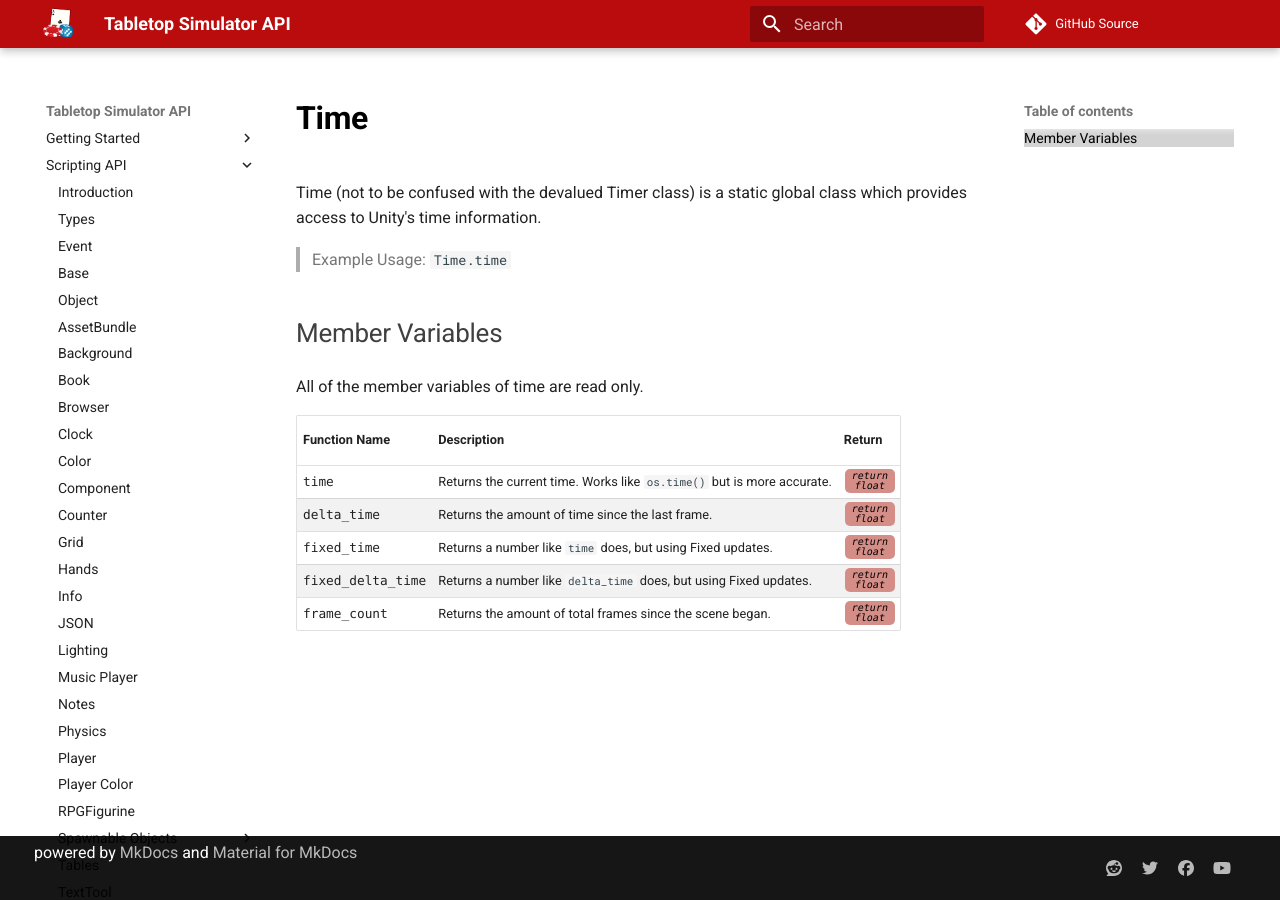
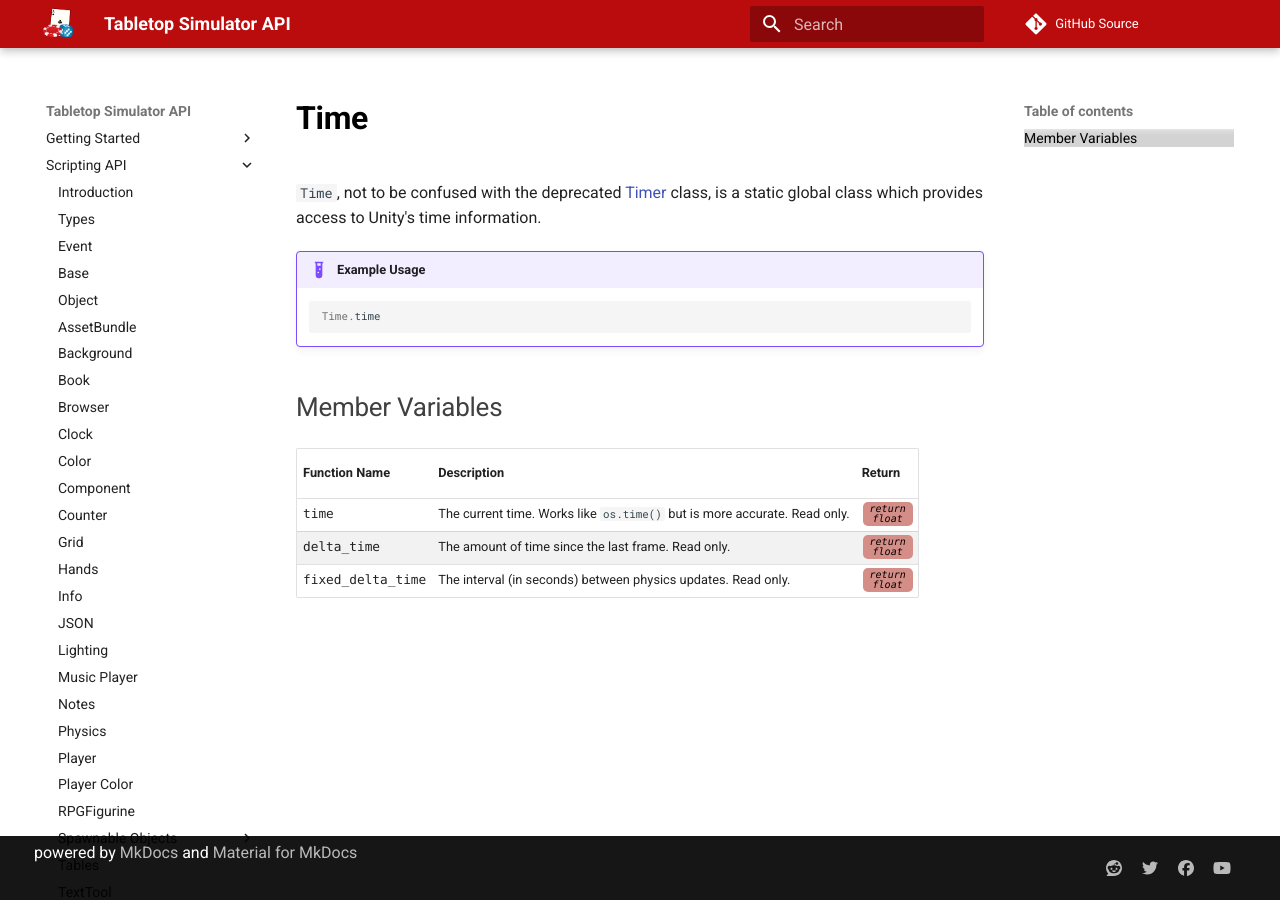
Before and after one commit to Berserk-Games/Tabletop-Simulator-API, an MkDocs documentation site: the page built from docs/time.md, in a window 1280 px wide. Built offline with MkDocs 1.6.1 and Material for MkDocs 9.7.7, drawn with Linux system fonts in a browser that asks for light colours; comment, search, counter and statistics services are not loaded.

Commit message:
Improved Time docs

````diff
--- a/docs/time.md
+++ b/docs/time.md
@@ -1,14 +1,16 @@
-Time (not to be confused with the devalued Timer class) is a static global class which provides access to Unity's time information.
+`Time`, not to be confused with the deprecated [Timer](timer.md) class, is a static global class which provides access
+to Unity's time information.
 
-> Example Usage: `Time.time`
+
+!!!example "Example Usage"
+    ```lua
+    Time.time
+    ```
 
 ###Member Variables
-All of the member variables of time are read only.
 
 Function Name | Description | Return
 -- | -- | --
-<a class="anchor" id="time"></a>time  | Returns the current time. Works like `os.time()` but is more accurate. | [<span class="ret flo"></span>](types.md)
-<a class="anchor" id="delta_time"></a>delta_time  | Returns the amount of time since the last frame. | [<span class="ret flo"></span>](types.md)
-<a class="anchor" id="fixed_time"></a>fixed_time  | Returns a number like `time` does, but using Fixed updates. | [<span class="ret flo"></span>](types.md)
-<a class="anchor" id="fixed_delta_time"></a>fixed_delta_time  | Returns a number like `delta_time` does, but using Fixed updates. | [<span class="ret flo"></span>](types.md)
-<a class="anchor" id="frame_count"></a>frame_count  | Returns the amount of total frames since the scene began. | [<span class="ret flo"></span>](types.md)
+<a class="anchor" id="time"></a>time | The current time. Works like `os.time()` but is more accurate. Read only. | [<span class="ret flo"></span>](types.md)
+<a class="anchor" id="delta_time"></a>delta_time | The amount of time since the last frame. Read only. | [<span class="ret flo"></span>](types.md)
+<a class="anchor" id="fixed_delta_time"></a>fixed_delta_time | The interval (in seconds) between physics updates. Read only. | [<span class="ret flo"></span>](types.md)
````
